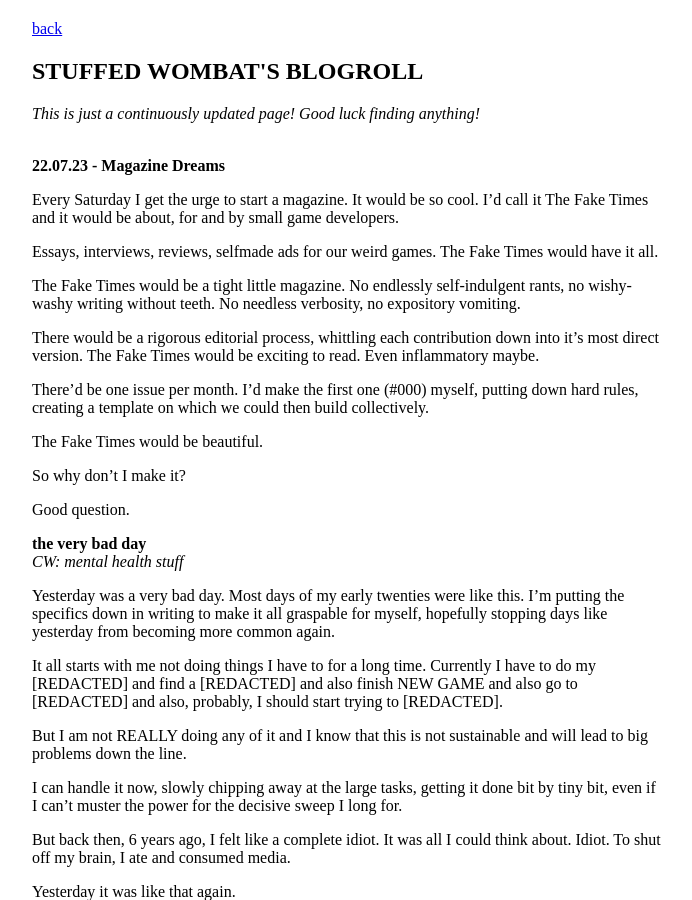
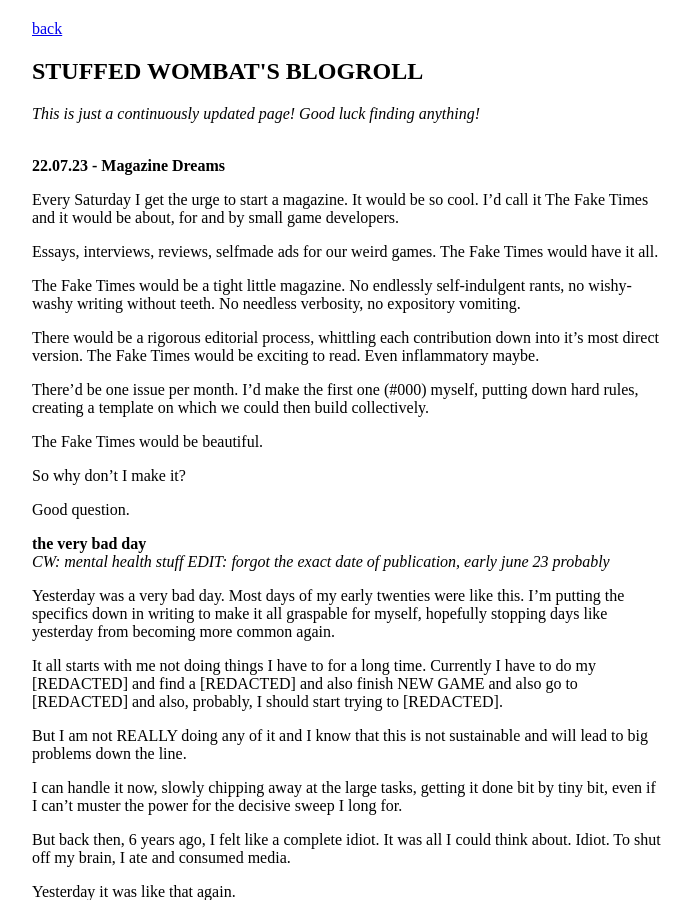
Before and after one commit to stuffedwombat/stuffedwombat.github.io, a Jekyll site: the page built from blogroll.md, in a window 1280 px wide and 900 px high. Shown: the whole window, without its empty margins (292-984 px from the left). Built offline with Jekyll 4.4.1, drawn with Linux system fonts in a browser that asks for light colours; our own code applies the rules of GitHub Pages for plain Markdown files; comment, search, counter and statistics services are not loaded.

Commit message:
Update blogroll.md

```diff
--- a/blogroll.md
+++ b/blogroll.md
@@ -25,6 +25,7 @@ Good question.
 
 **the very bad day**<br>
 *CW: mental health stuff*
+*EDIT: forgot the exact date of publication, early june 23 probably*
 
 Yesterday was a very bad day.
 Most days of my early twenties were like this. I'm putting the specifics down in writing to make it all graspable for myself, hopefully stopping days like yesterday from becoming more common again.
```
